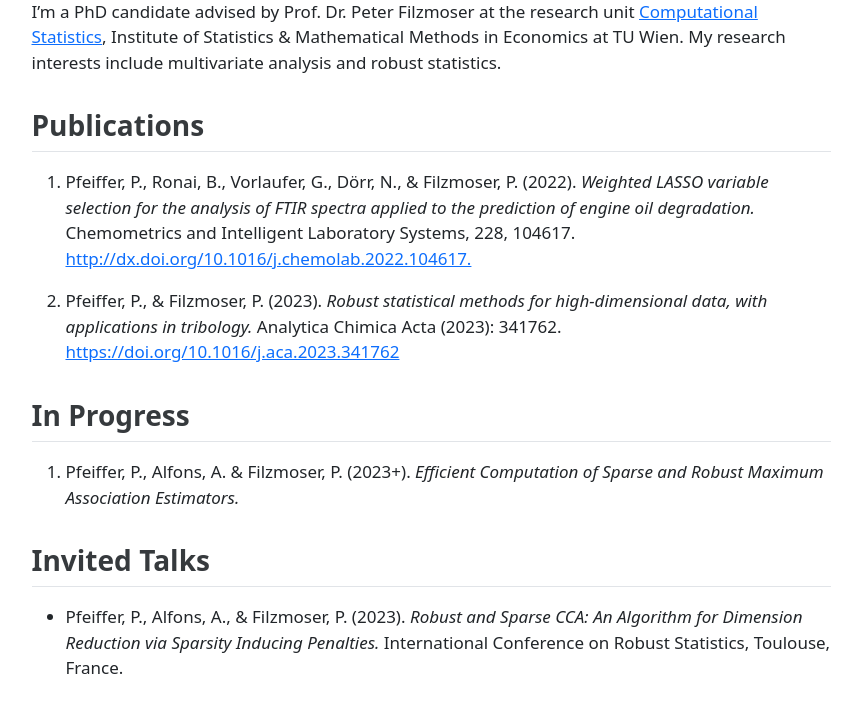
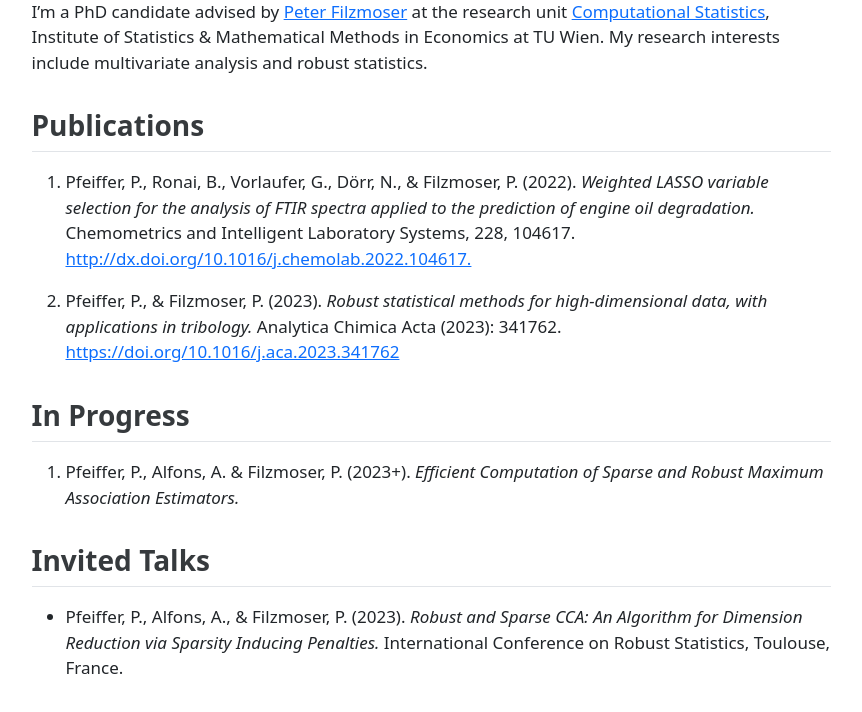
Before and after one commit to piapfeiffer/piapfeiffer.github.io, a plain HTML site: page index.html in a window 1280 px wide. Shown: the part 75-787 px from the top of the page, without its empty margins (209-1071 px from the left). Drawn offline with Linux system fonts and the light colour scheme.

Commit message:
added link

```diff
--- a/index.html
+++ b/index.html
@@ -60,7 +60,7 @@ ul.task-list li input[type="checkbox"] {
 
 </header>
 
-<p>I’m a PhD candidate advised by Prof.&nbsp;Dr.&nbsp;Peter Filzmoser at the research unit <a href="https://www.tuwien.at/mg/cstat">Computational Statistics</a>, Institute of Statistics &amp; Mathematical Methods in Economics at TU Wien. My research interests include multivariate analysis and robust statistics.</p>
+<p>I’m a PhD candidate advised by <a href="https://cstat.tuwien.ac.at/">Peter Filzmoser</a> at the research unit <a href="https://www.tuwien.at/mg/cstat">Computational Statistics</a>, Institute of Statistics &amp; Mathematical Methods in Economics at TU Wien. My research interests include multivariate analysis and robust statistics.</p>
 <section id="publications" class="level2">
 <h2 class="anchored" data-anchor-id="publications">Publications</h2>
 <ol type="1">
```
Also changed, not shown: 1 other file.
